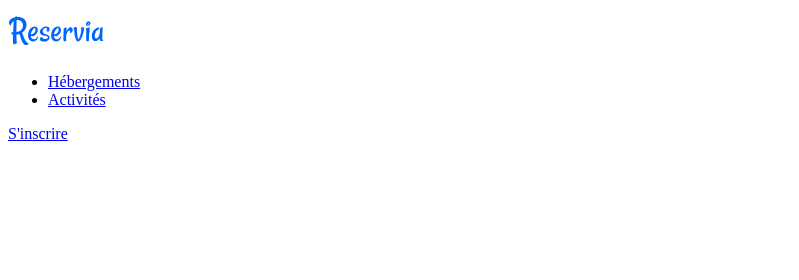
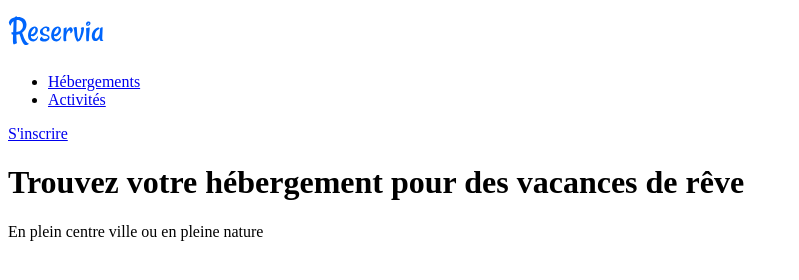
Before and after one commit to ferdi-m20/BLANCHARTFerdinand_2_05082021, a plain HTML site: page index.html in a window 1280 px wide. Shown: the whole page, without its empty margins (0-799 px from the left). Drawn offline with Linux system fonts and the light colour scheme.

Commit message:
Ajout du div intro dans conteneur 1

```diff
--- a/index.html
+++ b/index.html
@@ -24,7 +24,10 @@
             <a href="#" class="header_signup">S'inscrire</a>
         </header>
         <div class="container_1">
-
+            <div class="intro">
+                <h1>Trouvez votre hébergement pour des vacances de rêve</h1>
+                <p>En plein centre ville ou en pleine nature</p>
+            </div>
 
         </div>
     </body>
```
